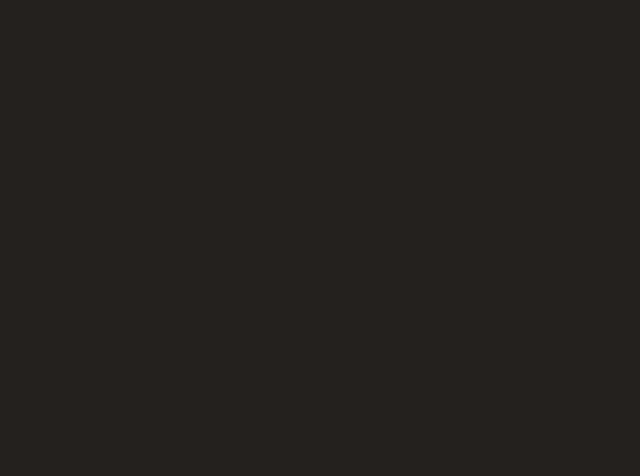
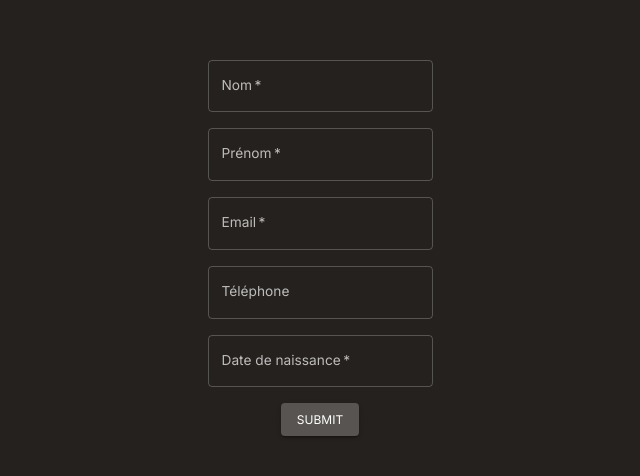
Before and after one commit to AR0Z/henallux-B3-DCWA-project, a React (Vite) app: page /test in a window 1280 px wide. Before the commit this address had no page. Shown: the part 152-628 px from the top of the page, without its empty margins (320-960 px from the left). Built offline with nearby package versions, Linux system fonts and the light colour scheme; what @mui/x-data-grid-generator would draw is missing.

Commit message:
Add new dependencies and components

```diff
--- a/package.json
+++ b/package.json
@@ -18,11 +18,13 @@
     "@mui/x-charts": "^6.18.1",
     "@mui/x-data-grid": "^6.18.1",
     "@mui/x-data-grid-generator": "^6.18.1",
+    "@mui/x-date-pickers": "^6.18.1",
     "@reduxjs/toolkit": "^1.9.7",
     "axios": "^1.6.1",
     "postcss": "^8.4.31",
     "react": "^18.2.0",
     "react-dom": "^18.2.0",
+    "react-hook-form": "^7.48.2",
     "react-redux": "^8.1.3",
     "react-router-dom": "^6.18.0",
     "recharts": "^2.9.3"
--- a/src/App.tsx
+++ b/src/App.tsx
@@ -13,16 +13,20 @@ import Reservation from "./pages/Reservation";
 import User from "./pages/User";
 import Vehicule from "./pages/Vehicule";
 import Travel from "./pages/Travel";
+import Login from "./pages/Login";
+import FormUser from "./pages/FormUser.js";
 
 function App() {
 	const mode = useSelector((state: any) => state.theme.mode);
 	const theme: any = useMemo(() => createTheme(themeSettings(mode)), [mode]);
+
 	return (
 		<>
 			<BrowserRouter>
 				<ThemeProvider theme={theme}>
 					<CssBaseline />
 					<Routes>
+						<Route path="/login" element={<Login />} />
 						<Route element={<Layout />}>
 							<Route path="/" element={<Navigate to="/dashboard" replace />} />
 							<Route path="/dashboard" element={<Dashboard />} />
@@ -33,6 +37,7 @@ function App() {
 							<Route path="/vehicules" element={<Vehicule />} />
 							<Route path="/rides" element={<Travel />} />
 						</Route>
+						<Route path="/test" element={<FormUser />} />
 					</Routes>
 				</ThemeProvider>
 			</BrowserRouter>
--- a/src/components/DataGridCustom.tsx
+++ b/src/components/DataGridCustom.tsx
@@ -1,25 +1,26 @@
-import { Box, useTheme } from "@mui/material";
+import { Box, Button, useTheme } from "@mui/material";
 import { DataGrid, GridColDef, GridToolbarQuickFilter } from "@mui/x-data-grid";
 import type {} from "@mui/x-data-grid/themeAugmentation";
 import Header from "../components/Header";
+import { Link } from "react-router-dom";
 
-function DataGridCustom({
-	title,
-	subtitle,
-	data,
-	cols,
-}: {
+function DataGridCustom(props: {
 	title: string;
 	subtitle: string;
 	data: any;
 	cols: GridColDef[];
 }) {
 	const theme = useTheme();
-
+	const { title, subtitle, data, cols } = props;
 	return (
 		<>
 			<Box m="1.5rem 2.5rem">
-				<Header title={title} subtitle={subtitle} />
+				<Box>
+					<Header title={title} subtitle={subtitle} />
+					<Button variant="contained">
+						<Link to="/test">Ajouter un élément</Link>
+					</Button>
+				</Box>
 				<Box
 					mt="40px"
 					height="75vh"
--- /dev/null
+++ b/src/components/FormCustom.tsx
@@ -0,0 +1,121 @@
+import {
+	Autocomplete,
+	Button,
+	FormControl,
+	FormLabel,
+	TextField,
+} from "@mui/material";
+import { LocalizationProvider, DatePicker } from "@mui/x-date-pickers";
+import { AdapterDayjs } from "@mui/x-date-pickers/AdapterDayjs";
+import { useState } from "react";
+import { LineOfForm } from "../model/FormTypes";
+import { Navigate } from "react-router-dom";
+
+function FormCustom(props: { lines: LineOfForm[]; path: string }) {
+	const [data, setData] = useState<any>({});
+
+	function handleSubmit(event: any) {
+		event.preventDefault();
+		if (window.confirm("Êtes-vous sûr de vouloir envoyer ce formulaire ?")) {
+			window.location.href = props.path;
+			console.log(data);
+		} else {
+			console.log("Annulation de l'envoi du formulaire");
+		}
+	}
+
+	return (
+		<>
+			<form
+				onSubmit={handleSubmit}
+				style={{
+					display: "flex",
+					flexDirection: "column",
+					alignItems: "center",
+					justifyContent: "center",
+					gap: "1rem",
+				}}>
+				{props.lines.map((line, index) => {
+					switch (line.type) {
+						case "text":
+						case "number":
+						case "password":
+						case "email":
+						case "tel":
+							return (
+								<FormControl key={index} fullWidth>
+									<TextField
+										id={line.id}
+										label={line.label}
+										variant="outlined"
+										color="primary"
+										type={line.type}
+										onChange={(event) => {
+											setData({ ...data, [line.id]: event.target.value });
+										}}
+										required={line.required}
+									/>
+								</FormControl>
+							);
+
+						case "date":
+							return (
+								<FormControl key={index} fullWidth>
+									<LocalizationProvider dateAdapter={AdapterDayjs}>
+										<DatePicker
+											label={line.label}
+											onChange={(date) => {
+												console.log(line.id, date);
+												setData({ ...data, [line.id]: date });
+											}}
+											slotProps={{
+												textField: {
+													required: true,
+												},
+											}}
+										/>
+									</LocalizationProvider>
+								</FormControl>
+							);
+						case "checkbox":
+							return (
+								<FormControl key={index} fullWidth>
+									<FormLabel htmlFor={line.id}>{line.label}</FormLabel>
+									<TextField
+										id={line.id}
+										variant="outlined"
+										color="primary"
+										type={line.type}
+										onChange={(event) => {
+											setData({ ...data, [line.id]: event.target.value });
+										}}
+									/>
+								</FormControl>
+							);
+						default: // comboBox
+							return (
+								<FormControl key={index} fullWidth>
+									<Autocomplete
+										id={line.id}
+										color="primary"
+										options={line.type.options}
+										renderInput={(params) => (
+											<TextField {...params} label={line.id} />
+										)}
+										onChange={(value) => {
+											setData({ ...data, [line.id]: value });
+										}}
+									/>
+								</FormControl>
+							);
+					}
+				})}
+				<Button type="submit" variant="contained" color="primary">
+					Submit
+				</Button>
+			</form>
+		</>
+	);
+}
+
+export default FormCustom;
--- /dev/null
+++ b/src/model/FormTypes.ts
@@ -0,0 +1,19 @@
+export type ComboBox = {
+	label: string;
+	options: string[];
+};
+
+export type LineOfForm = {
+	label: string;
+	type:
+		| "text"
+		| "number"
+		| "password"
+		| "email"
+		| "tel"
+		| "checkbox"
+		| "date"
+		| ComboBox;
+	id: string;
+	required: boolean;
+};
--- a/src/pages/Dashboard.tsx
+++ b/src/pages/Dashboard.tsx
@@ -15,6 +15,7 @@ import {
 } from "@mui/x-data-grid-generator";
 import { useTheme } from "@emotion/react";
 import { BorderAllRounded } from "@mui/icons-material";
+import ItemModal from "../components/ItemModal";
 
 let data: any[] = [];
 for (let i = 0; i < 10; i++) {
@@ -71,6 +72,7 @@ const piecharData = [
 
 function Dashboard() {
 	const theme = useTheme();
+
 	return (
 		<Box m="1.5rem 2.5rem">
 			<Header
--- /dev/null
+++ b/src/pages/FormUser.tsx
@@ -0,0 +1,51 @@
+import { Box } from "@mui/material";
+import FormCustom from "../components/FormCustom";
+import { LineOfForm } from "../model/FormTypes";
+
+function FormUser() {
+	const path = "/users";
+	const Lines: LineOfForm[] = [
+		{
+			label: "Nom",
+			type: "text",
+			id: "nom",
+			required: true,
+		},
+		{
+			label: "Prénom",
+			type: "text",
+			id: "prenom",
+			required: true,
+		},
+		{
+			label: "Email",
+			type: "email",
+			id: "email",
+			required: true,
+		},
+		{
+			label: "Téléphone",
+			type: "tel",
+			id: "telephone",
+			required: false,
+		},
+		{
+			label: "Date de naissance",
+			type: "date",
+			id: "dateNaissance",
+			required: true,
+		},
+	];
+
+	return (
+		<Box
+			height="100%"
+			display="flex"
+			alignItems="center"
+			justifyContent="center">
+			<FormCustom lines={Lines} path={path}></FormCustom>
+		</Box>
+	);
+}
+
+export default FormUser;
--- /dev/null
+++ b/src/pages/Login.tsx
@@ -0,0 +1,62 @@
+import * as React from "react";
+import { Avatar, Button, TextField, Box, Typography } from "@mui/material/";
+import LockOutlinedIcon from "@mui/icons-material/LockOutlined";
+
+export default function Login() {
+	function handleSubmit(e: React.FormEvent<HTMLFormElement>) {
+		e.preventDefault();
+		const data = new FormData(e.currentTarget);
+		console.log({ email: data.get("email"), password: data.get("password") });
+	}
+
+	return (
+		<Box
+			sx={{
+				marginTop: 8,
+				display: "flex",
+				flexDirection: "column",
+				alignItems: "center",
+			}}>
+			<Avatar sx={{ m: 1, bgcolor: "secondary.main" }}>
+				<LockOutlinedIcon />
+			</Avatar>
+			<Typography component="h1" variant="h5">
+				Log in
+			</Typography>
+			<Box
+				component="form"
+				onSubmit={handleSubmit}
+				noValidate
+				sx={{
+					mt: 1,
+				}}>
+				<TextField
+					margin="normal"
+					required
+					fullWidth
+					id="Username"
+					label="Username"
+					name="Username"
+					autoFocus
+				/>
+				<TextField
+					margin="normal"
+					required
+					fullWidth
+					name="password"
+					label="Password"
+					type="password"
+					id="password"
+				/>
+
+				<Button
+					type="submit"
+					fullWidth
+					variant="contained"
+					sx={{ mt: 3, mb: 2 }}>
+					Log In
+				</Button>
+			</Box>
+		</Box>
+	);
+}
--- a/src/pages/User.tsx
+++ b/src/pages/User.tsx
@@ -10,6 +10,7 @@ import {
 	randomBoolean,
 	randomInt,
 } from "@mui/x-data-grid-generator";
+import { useLocation } from "react-router-dom";
 let data: UserModel[] = [];
 for (let i = 0; i < 100; i++) {
 	data.push({
@@ -40,7 +41,6 @@ function User() {
 		{ field: "vehicle", headerName: "Vehicle", width: 130 },
 		{ field: "plateNumber", headerName: "Plate number", width: 130 },
 	];
-
 	return (
 		<>
 			<DataGridCustom
```
Also changed, not shown: 1 other file (tests, documents, lock files or other folders).
